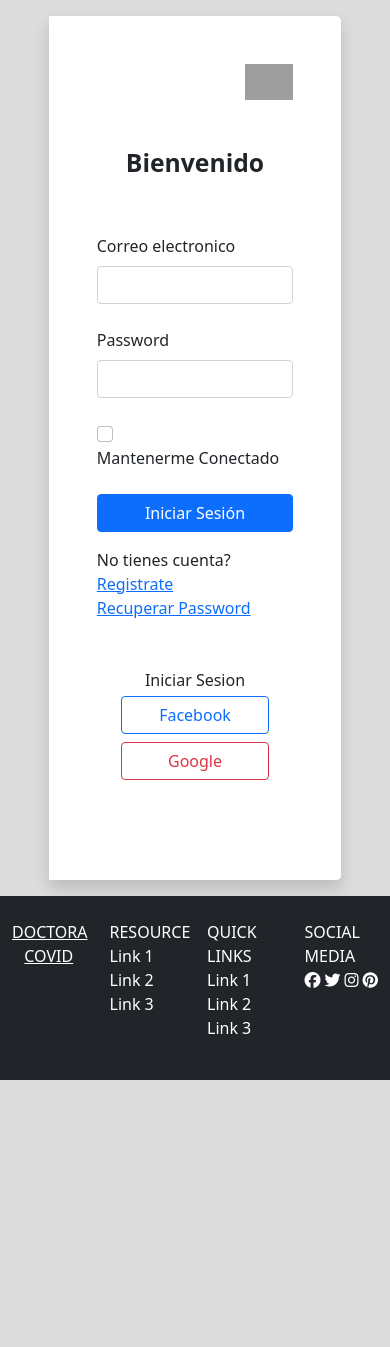
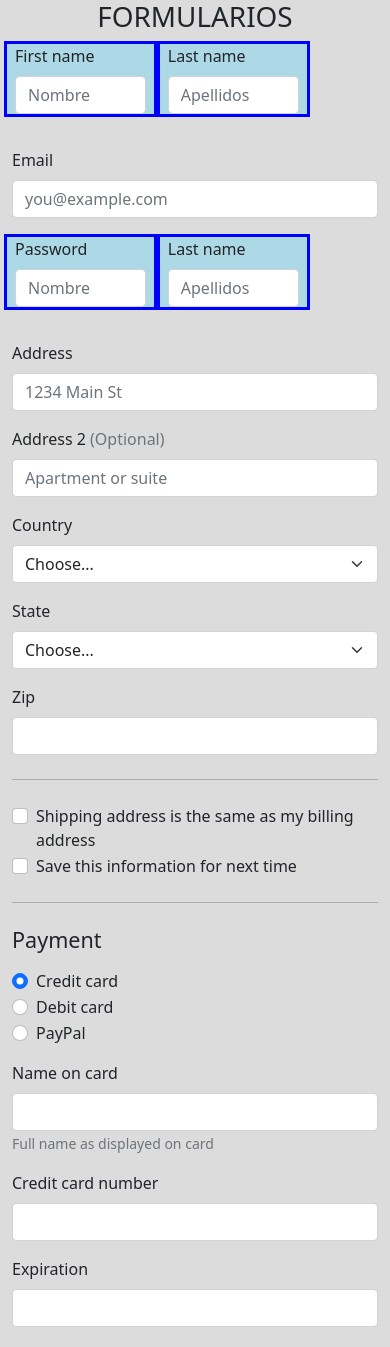
Before and after one commit to UsielOM/FCV19, an Angular app: page /registro in a window 390 px wide. Shown: the top 1347 px of the page. Before the commit the page ends 1080 px from the top, so only its background shows below. Built offline with nearby package versions, Linux system fonts and the light colour scheme; grey boxes are pictures that could not be loaded.

Commit message:
Registro1.0

```diff
--- a/package.json
+++ b/package.json
@@ -23,6 +23,8 @@
     "@fortawesome/free-solid-svg-icons": "^6.1.1",
     "bootstrap": "^5.1.3",
     "jquery": "^3.6.0",
+    "pdfmake": "^0.2.4",
+    "pdfmake-wrapper": "^2.1.2",
     "popper.js": "^1.16.1",
     "rxjs": "~7.4.0",
     "tslib": "^2.3.0",
--- a/src/app/Components/HomeComponent/login/login.component.html
+++ b/src/app/Components/HomeComponent/login/login.component.html
@@ -31,7 +31,7 @@
                     <button type="submit" class="btn btn-primary">Iniciar Sesión</button>
                 </div>
                 <div class="my-3">
-                    <span>No tienes cuenta? <a href="#"> Registrate</a> </span><br>
+                    <span>No tienes cuenta? <a href="/registro"> Registrate</a> </span><br>
                     <span> <a href="#">Recuperar Password</a></span>
                 </div>
 
--- /dev/null
+++ b/src/app/Components/HomeComponent/registro/registro.component.css
@@ -0,0 +1,7 @@
+.fila {
+    border: 3px solid blue;
+    background-color: lightblue;
+    margin-bottom: 15px;
+    width: 40%;
+    /* height: 180px; */
+}
--- /dev/null
+++ b/src/app/Components/HomeComponent/registro/registro.component.html
@@ -0,0 +1,174 @@
+<h1 class="text-center">FORMULARIOS</h1>
+<div class="container-sm">
+
+
+    <form class="needs-validation" novalidate="">
+        <div class="row g-3">
+            <div class="col-sm-6 fila">
+                <label for="firstName" class="form-label">First name</label>
+                <input type="text" class="form-control" id="firstName" placeholder="Nombre" value="" required="">
+                <div class="invalid-feedback">
+                    Valid first name is required.
+                </div>
+            </div>
+
+            <div class="col-sm-6 fila">
+                <label for="lastName" class="form-label">Last name</label>
+                <input type="text" class="form-control" id="lastName" placeholder="Apellidos" value="" required="">
+                <div class="invalid-feedback">
+                    Valid last name is required.
+                </div>
+            </div>
+
+            <!-- <div class="col-12">
+                <label for="username" class="form-label">Username</label>
+                <div class="input-group has-validation">
+                    <span class="input-group-text">@</span>
+                    <input type="text" class="form-control" id="username" placeholder="Username" required="">
+                    <div class="invalid-feedback">
+                        Your username is required.
+                    </div>
+                </div>
+            </div> -->
+
+            <div class="col-12 ">
+                <label for="email" class="form-label">Email </label>
+                <input type="email" class="form-control" id="email" placeholder="you@example.com">
+                <div class="invalid-feedback">
+                    Please enter a valid email address for shipping updates.
+                </div>
+            </div>
+            <div class="col-sm-6 fila">
+                <label for="firstName" class="form-label">Password</label>
+                <input type="text" class="form-control" id="firstName" placeholder="Nombre" value="" required="">
+                <div class="invalid-feedback">
+                    Valid first name is required.
+                </div>
+            </div>
+
+            <div class="col-sm-6 fila">
+                <label for="lastName" class="form-label">Last name</label>
+                <input type="text" class="form-control" id="lastName" placeholder="Apellidos" value="" required="">
+                <div class="invalid-feedback">
+                    Valid last name is required.
+                </div>
+            </div>
+
+
+
+            <div class="col-12">
+                <label for="address" class="form-label">Address</label>
+                <input type="text" class="form-control" id="address" placeholder="1234 Main St" required="">
+                <div class="invalid-feedback">
+                    Please enter your shipping address.
+                </div>
+            </div>
+
+            <div class="col-12">
+                <label for="address2" class="form-label">Address 2 <span class="text-muted">(Optional)</span></label>
+                <input type="text" class="form-control" id="address2" placeholder="Apartment or suite">
+            </div>
+
+            <div class="col-md-5">
+                <label for="country" class="form-label">Country</label>
+                <select class="form-select" id="country" required="">
+              <option value="">Choose...</option>
+              <option>United States</option>
+            </select>
+                <div class="invalid-feedback">
+                    Please select a valid country.
+                </div>
+            </div>
+
+            <div class="col-md-4">
+                <label for="state" class="form-label">State</label>
+                <select class="form-select" id="state" required="">
+              <option value="">Choose...</option>
+              <option>California</option>
+            </select>
+                <div class="invalid-feedback">
+                    Please provide a valid state.
+                </div>
+            </div>
+
+            <div class="col-md-3">
+                <label for="zip" class="form-label">Zip</label>
+                <input type="text" class="form-control" id="zip" placeholder="" required="">
+                <div class="invalid-feedback">
+                    Zip code required.
+                </div>
+            </div>
+        </div>
+
+        <hr class="my-4">
+
+        <div class="form-check">
+            <input type="checkbox" class="form-check-input" id="same-address">
+            <label class="form-check-label" for="same-address">Shipping address is the same as my billing address</label>
+        </div>
+
+        <div class="form-check">
+            <input type="checkbox" class="form-check-input" id="save-info">
+            <label class="form-check-label" for="save-info">Save this information for next time</label>
+        </div>
+
+        <hr class="my-4">
+
+        <h4 class="mb-3">Payment</h4>
+
+        <div class="my-3">
+            <div class="form-check">
+                <input id="credit" name="paymentMethod" type="radio" class="form-check-input" checked="" required="">
+                <label class="form-check-label" for="credit">Credit card</label>
+            </div>
+            <div class="form-check">
+                <input id="debit" name="paymentMethod" type="radio" class="form-check-input" required="">
+                <label class="form-check-label" for="debit">Debit card</label>
+            </div>
+            <div class="form-check">
+                <input id="paypal" name="paymentMethod" type="radio" class="form-check-input" required="">
+                <label class="form-check-label" for="paypal">PayPal</label>
+            </div>
+        </div>
+
+        <div class="row gy-3">
+            <div class="col-md-6">
+                <label for="cc-name" class="form-label">Name on card</label>
+                <input type="text" class="form-control" id="cc-name" placeholder="" required="">
+                <small class="text-muted">Full name as displayed on card</small>
+                <div class="invalid-feedback">
+                    Name on card is required
+                </div>
+            </div>
+
+            <div class="col-md-6">
+                <label for="cc-number" class="form-label">Credit card number</label>
+                <input type="text" class="form-control" id="cc-number" placeholder="" required="">
+                <div class="invalid-feedback">
+                    Credit card number is required
+                </div>
+            </div>
+
+            <div class="col-md-3">
+                <label for="cc-expiration" class="form-label">Expiration</label>
+                <input type="text" class="form-control" id="cc-expiration" placeholder="" required="">
+                <div class="invalid-feedback">
+                    Expiration date required
+                </div>
+            </div>
+
+            <div class="col-md-3">
+                <label for="cc-cvv" class="form-label">CVV</label>
+                <input type="text" class="form-control" id="cc-cvv" placeholder="" required="">
+                <div class="invalid-feedback">
+                    Security code required
+                </div>
+            </div>
+        </div>
+
+        <hr class="my-4">
+
+        <button class="w-100 btn btn-primary btn-lg" type="submit">Continue to checkout</button>
+    </form>
+
+</div>
--- /dev/null
+++ b/src/app/Components/HomeComponent/registro/registro.component.ts
@@ -0,0 +1,15 @@
+import { Component, OnInit } from '@angular/core';
+
+@Component({
+  selector: 'app-registro',
+  templateUrl: './registro.component.html',
+  styleUrls: ['./registro.component.css']
+})
+export class RegistroComponent implements OnInit {
+
+  constructor() { }
+
+  ngOnInit(): void {
+  }
+
+}
--- a/src/app/Pages/homepages/home-routing.module.ts
+++ b/src/app/Pages/homepages/home-routing.module.ts
@@ -1,7 +1,10 @@
 import { NgModule } from '@angular/core';
 import { RouterModule, Routes } from '@angular/router';
+import { RegistroComponent } from 'src/app/Components/HomeComponent/registro/registro.component';
 
-const routes: Routes = [];
+const routes: Routes = [
+  {path: "registro", component:RegistroComponent}
+];
 
 @NgModule({
   imports: [RouterModule.forChild(routes)],
--- a/src/app/Pages/homepages/home.module.ts
+++ b/src/app/Pages/homepages/home.module.ts
@@ -4,12 +4,14 @@ import { CommonModule } from '@angular/common';
 import { HomeRoutingModule } from './home-routing.module';
 import { HomepagesComponent } from './homepages.component';
 import { LoginComponent } from 'src/app/Components/HomeComponent/login/login.component';
+import { RegistroComponent } from 'src/app/Components/HomeComponent/registro/registro.component';
 
 
 @NgModule({
   declarations: [
     HomepagesComponent,
-    LoginComponent
+    LoginComponent,
+    RegistroComponent
   ],
   imports: [
     CommonModule,
--- a/src/app/app.module.ts
+++ b/src/app/app.module.ts
@@ -11,11 +11,13 @@ import { FooterComponent } from './Shared/footer/footer.component';
 import { FontAwesomeModule } from '@fortawesome/angular-fontawesome';
 
 
+
 @NgModule({
   declarations: [
     AppComponent,
     UserBegingPageComponent,
     FooterComponent,
+
 
 
   ],
```
Also changed, not shown: 2 other files (tests, documents, lock files or other folders).
